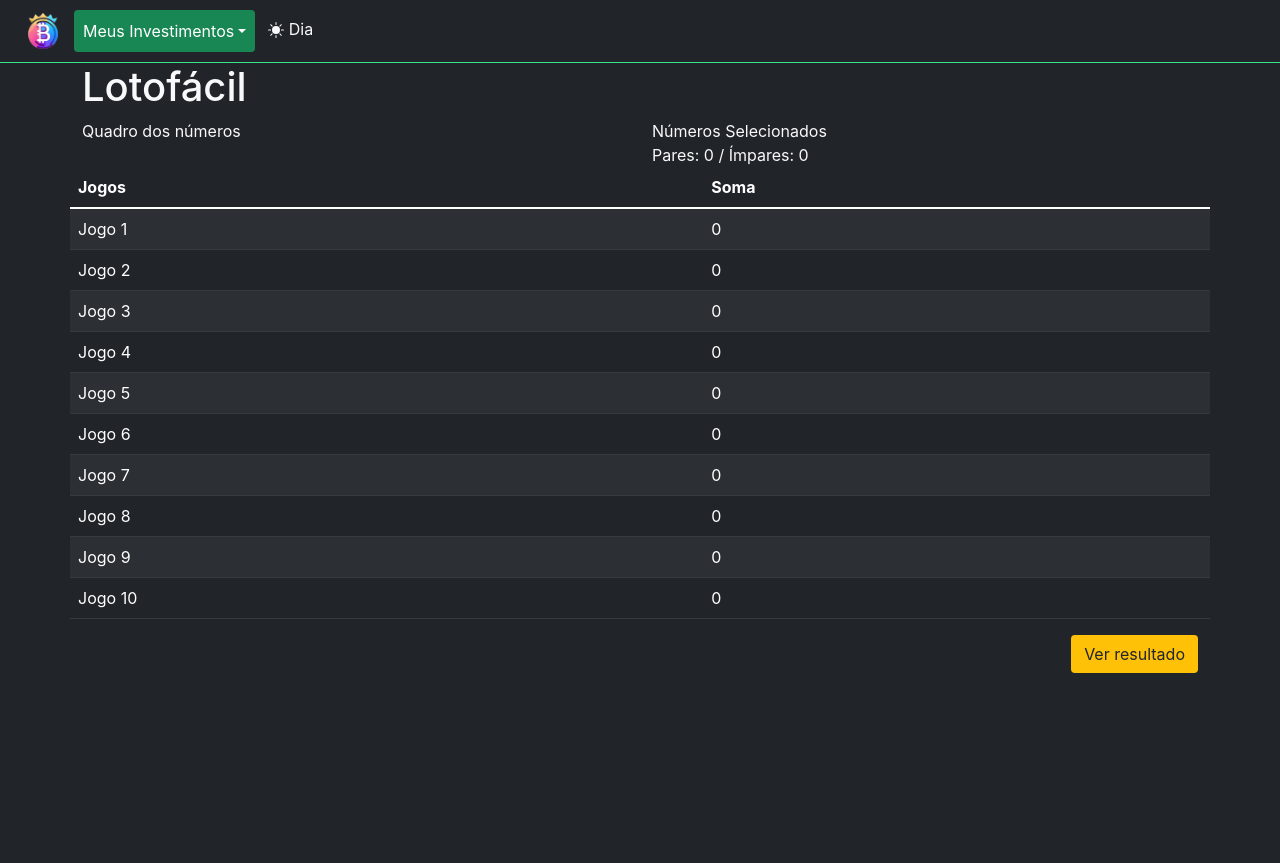
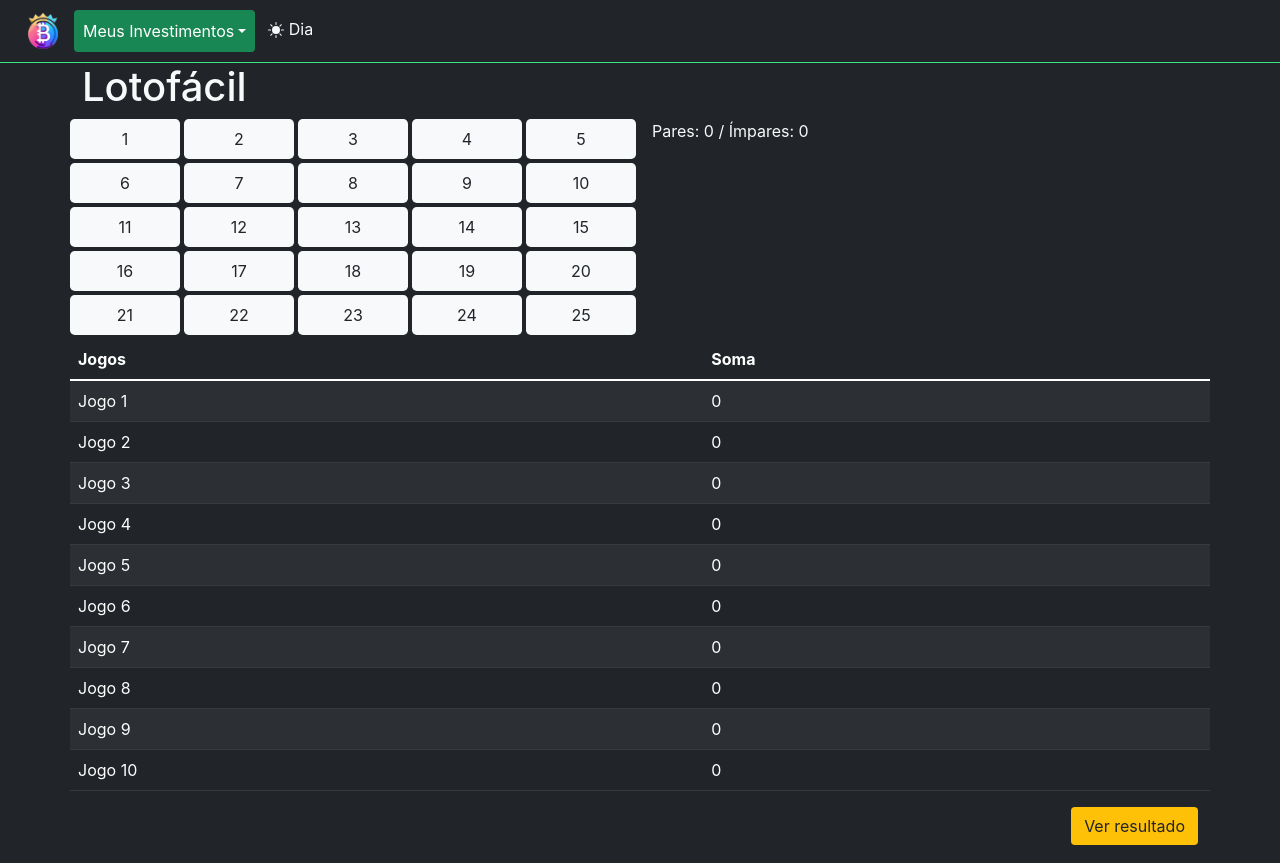
Before and after one commit to demaroto/balancecrypto, a React (Create React App) app: page /lotofacil in a window 1280 px wide. Built offline with nearby package versions, Linux system fonts and the light colour scheme.

Commit message:
add quadro

```diff
--- /dev/null
+++ b/src/components/QuadoNumeros.js
@@ -0,0 +1,18 @@
+import React from 'react';
+
+const QuadoNumeros = ({inicio, fim, retornar, classesQuadro, classesNumero}) => {
+    const renderizaQuadro = () => {
+        const result = [];
+        for (let i = inicio; i <= fim; i++) {
+            result.push(i)
+        }
+        return result;
+    }
+    return (
+        <div className={`${classesQuadro}`}>
+            {renderizaQuadro().map(i => <div className={`${classesNumero}`} onClick={(e) => retornar(i)}>{i}</div>)}
+        </div>
+    );
+}
+
+export default QuadoNumeros;
--- a/src/pages/lotofacil/index.js
+++ b/src/pages/lotofacil/index.js
@@ -1,11 +1,29 @@
-import React from 'react';
+import React, { useEffect, useState } from 'react';
 import { useSelector } from 'react-redux'
 import LinkListComponent from '../../components/LinkList.Component';
+import QuadoNumeros from '../../components/QuadoNumeros';
 
 const Index = () => {
     const theme = useSelector((state) => state.theme.value)
     const themeText = theme === 'dark' ? 'light' : 'dark';
+    const [numerosSelecionados, setNumerosSelecionados] = useState([])
 
+    const changeNumerosSelecionados = (numero) => {
+        if (numerosSelecionados.includes(numero)) {
+            let numeros = numerosSelecionados
+            let pos = numeros.indexOf(numero)
+            numeros.slice(pos, 1)
+        }else{
+            let numeros = numerosSelecionados
+            numeros.push(numero)
+            setNumerosSelecionados(numeros)
+        }
+        console.log(numerosSelecionados)
+    }
+
+    useEffect(() => {
+
+    }, [numerosSelecionados]);
     return (
         <div className='h-100'>
             <LinkListComponent />
@@ -13,15 +31,19 @@
                 <h1 className={`text-${themeText}`}>Lotofácil</h1>
                 <div className='row'>
                     <div className='col-md-6 col-sm-12'>
-                        <span className={`text-${themeText}`}>Quadro dos números</span>
+                        <QuadoNumeros inicio={1} fim={5} retornar={(num) => changeNumerosSelecionados(num)} classesNumero={`bg-${themeText} text-${theme} p-2 mb-1 me-1 col rounded-3 text-center`} classesQuadro={`row`} />
+                        <QuadoNumeros inicio={6} fim={10} retornar={(num) => changeNumerosSelecionados(num)} classesNumero={`bg-${themeText} text-${theme} p-2 col mb-1 me-1 col rounded-3 text-center`} classesQuadro={`row`} />
+                        <QuadoNumeros inicio={11} fim={15} retornar={(num) => changeNumerosSelecionados(num)} classesNumero={`bg-${themeText} text-${theme} p-2 col mb-1 me-1 col rounded-3 text-center`} classesQuadro={`row`} />
+                        <QuadoNumeros inicio={16} fim={20} retornar={(num) => changeNumerosSelecionados(num)} classesNumero={`bg-${themeText} text-${theme} p-2 col mb-1 me-1 col rounded-3 text-center`} classesQuadro={`row`} />
+                        <QuadoNumeros inicio={21} fim={25} retornar={(num) => changeNumerosSelecionados(num)} classesNumero={`bg-${themeText} text-${theme} p-2 col mb-1 me-1 col rounded-3 text-center`} classesQuadro={`row`} />
                     </div>
                     <div className='col-md-6 col-sm-12'>
-                        <span className={`text-${themeText}`}>Números Selecionados</span>
                         <div>
                             <span className={`text-${themeText}`}>Pares: 0 / Ímpares: 0</span>
 
                         </div>
                     </div>
+                    <div className={`col text-${themeText} `}>{numerosSelecionados.map(s => s)}</div>
                 </div>
                 <div className='row'>
                     <table className={`table table-${theme} table-striped`}>
```
